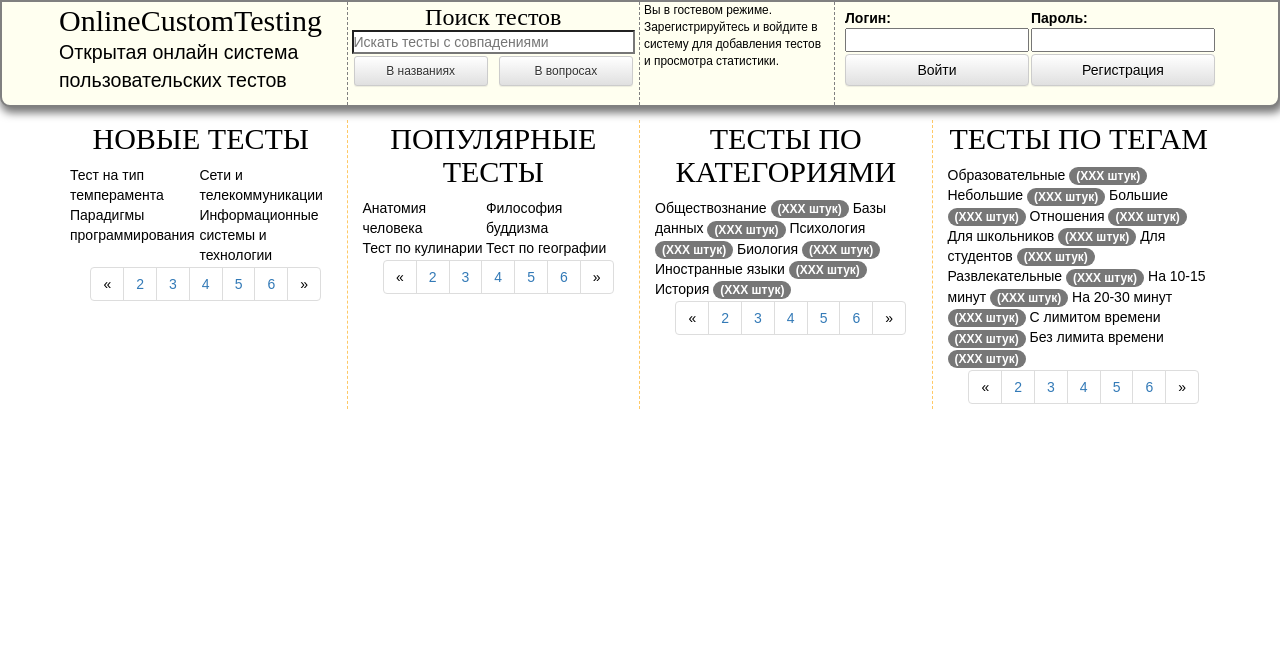
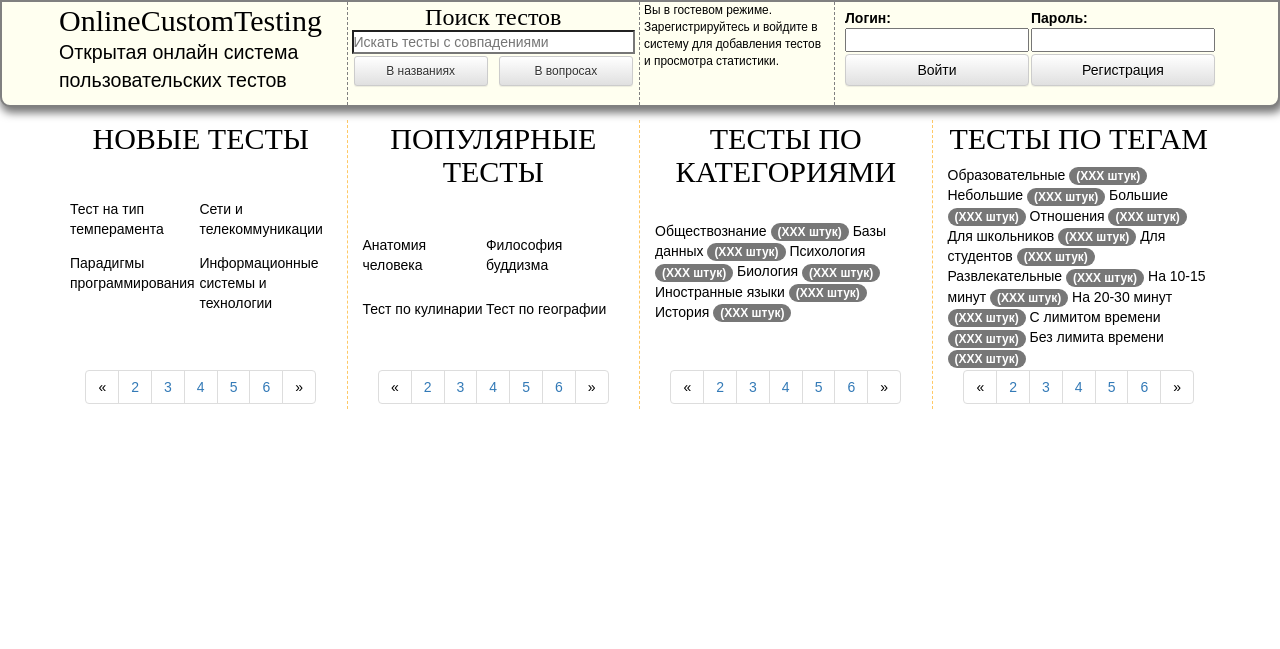
Before and after one commit to Cheltigmashev/oct, a Django app: page / in a window 1280 px wide. Shown: the top 649 px of the page. Run offline with Django 3.2, Linux system fonts and the light colour scheme; some libraries are stand-ins or nearby versions; some web fonts are replaced.

Commit message:
content in tests lists (main page) has been improved

```diff
--- a/octapp/static/css/style.sass
+++ b/octapp/static/css/style.sass
@@ -97,7 +97,7 @@ header
       margin: 2px 0 0 0
     input[type=search]
       width: 100%
-      min-width: 157px
+      min-width: 132px
 
     .search_buttons_div
       padding: 2px
@@ -162,9 +162,13 @@ footer
     color: #222222
     background-color: #cccccc
 
-/*============    КОНТЕНТ    ===========*/
+/*============    СПИСКИ ТЕСТОВ, ГЛАВНАЯ СТРАНИЦА    ===========*/
 
 .content
+  .tests_list
+    // flex container properties
+    justify-content: center
+    align-items: stretch
   a
     color: black
     cursor: pointer
@@ -176,10 +180,10 @@ footer
     transition: all ease 0.2s
     background-color: orange
   ul.pagination
-    margin: 2px 0 0 10px
-    width: auto
+    margin: 2px 0 0 0
   .pagination_block
-    text-align: center
+    // flex-block properties
+    align-self: flex-end
 
 /*============    	ВСПЛЫВАЮЩИЕ ОКНА    ===========*/
 
@@ -188,8 +192,8 @@ footer
 
 @media(min-width:0px) and (max-width:767px)
   .content
-    padding-top: 115px
-    padding-bottom: 0
+    padding-top: 100px
+    padding-bottom: 100px
     .tests_list:not(:last-of-type)
       border-style: none none dashed none
     .tests_list:not(:last-of-type)
@@ -203,7 +207,7 @@ footer
 
 @media(min-width:768px) and (max-width:991px)
   .content
-    padding-top: 115px
+    padding-top: 105px
     padding-bottom: 0
     .tests_list
       border-style: none
--- a/octapp/templates/octapp/tests_list.html
+++ b/octapp/templates/octapp/tests_list.html
@@ -122,7 +122,7 @@
         <div class="content container">
             <div class="row flex">
                 <!--div.col-md-6.col-sm-12.col-xs-12.col-lg-3.tests_list*4>h2+div.list+div.paginator-->
-                <div class="col-md-6 col-sm-6 col-xs-12 col-lg-3 tests_list">
+                <div class="col-md-6 col-sm-6 col-xs-12 col-lg-3 tests_list flex">
                     <a href=""><h2>НОВЫЕ ТЕСТЫ</h2></a>
                     <div class="table">
                         <div class="table_row">
@@ -142,7 +142,7 @@
                             </div>
                         </div>
                     </div>
-                    <div class="pagination_block">
+                    <div class="pagination_block text-center">
                         <ul class="pagination">
                             <li>
                             <a href="#" aria-label="Previous">
@@ -162,7 +162,7 @@
                         </ul>
                     </div>
                 </div>
-                <div class="col-md-6 col-sm-6 col-xs-12 col-lg-3 tests_list">
+                <div class="col-md-6 col-sm-6 col-xs-12 col-lg-3 tests_list flex">
                     <a href=""><h2>ПОПУЛЯРНЫЕ ТЕСТЫ</h2></a>
                     <div class="table">
                         <div class="table_row">
@@ -182,7 +182,7 @@
                             </div>
                         </div>
                     </div>
-                    <div class="pagination_block">
+                    <div class="pagination_block text-center">
                         <ul class="pagination">
                             <li>
                             <a href="#" aria-label="Previous">
@@ -202,16 +202,17 @@
                         </ul>
                     </div>
                 </div>
-                <div class="col-md-6 col-sm-6 col-xs-12 col-lg-3 tests_list">
+                <div class="col-md-6 col-sm-6 col-xs-12 col-lg-3 tests_list flex">
                     <a href=""><h2>ТЕСТЫ ПО КАТЕГОРИЯМИ</h2></a>
+                    <div>
                     <a class="category">Обществознание <span class="badge">(XXX штук)</span></a>
                     <a class="category">Базы данных <span class="badge">(XXX штук)</span></a>
                     <a class="category">Психология <span class="badge">(XXX штук)</span></a>
                     <a class="category">Биология <span class="badge">(XXX штук)</span></a>
                     <a class="category">Иностранные языки <span class="badge">(XXX штук)</span></a>
                     <a class="category">История <span class="badge">(XXX штук)</span></a>
-                    <br>
-                    <div class="pagination_block">
+                    </div>
+                    <div class="pagination_block text-center">
                         <ul class="pagination">
                             <li>
                             <a href="#" aria-label="Previous">
@@ -231,8 +232,9 @@
                         </ul>
                     </div>
                 </div>
-                <div class="col-md-6 col-sm-6 col-xs-12 col-lg-3 tests_list">
+                <div class="col-md-6 col-sm-6 col-xs-12 col-lg-3 tests_list flex">
                     <a href=""><h2>ТЕСТЫ ПО ТЕГАМ</h2></a>
+                    <div>
                     <a class="test">Образовательные <span class="badge">(XXX штук)</span></a>
                     <a class="test">Небольшие <span class="badge">(XXX штук)</span></a>
                     <a class="test">Большие <span class="badge">(XXX штук)</span></a>
@@ -244,8 +246,8 @@
                     <a class="test">На 20-30 минут <span class="badge">(XXX штук)</span></a>
                     <a class="test">С лимитом времени <span class="badge">(XXX штук)</span></a>
                     <a class="test">Без лимита времени <span class="badge">(XXX штук)</span></a>
-                    <br>
-                    <div class="pagination_block">
+                    </div>
+                    <div class="pagination_block text-center">
                         <ul class="pagination">
                             <li>
                             <a href="#" aria-label="Previous">
@@ -268,12 +270,12 @@
             </div>
         </div>
 
-        <div class="content container">
+        {% comment %}<div class="content container">
             <div class="row">
                 {% block content %}
                 {% endblock %}
             </div>
-        </div>
+        </div>{% endcomment %}
 
         {% comment %}footer>div.container>div.row>div.col-md-12.col-sm-12.col-xs-12.col-lg-12>a.btn.btn-default*8{% endcomment %}
         <footer>
```
Also changed, not shown: octapp/static/css/style.css, 1 other file.
